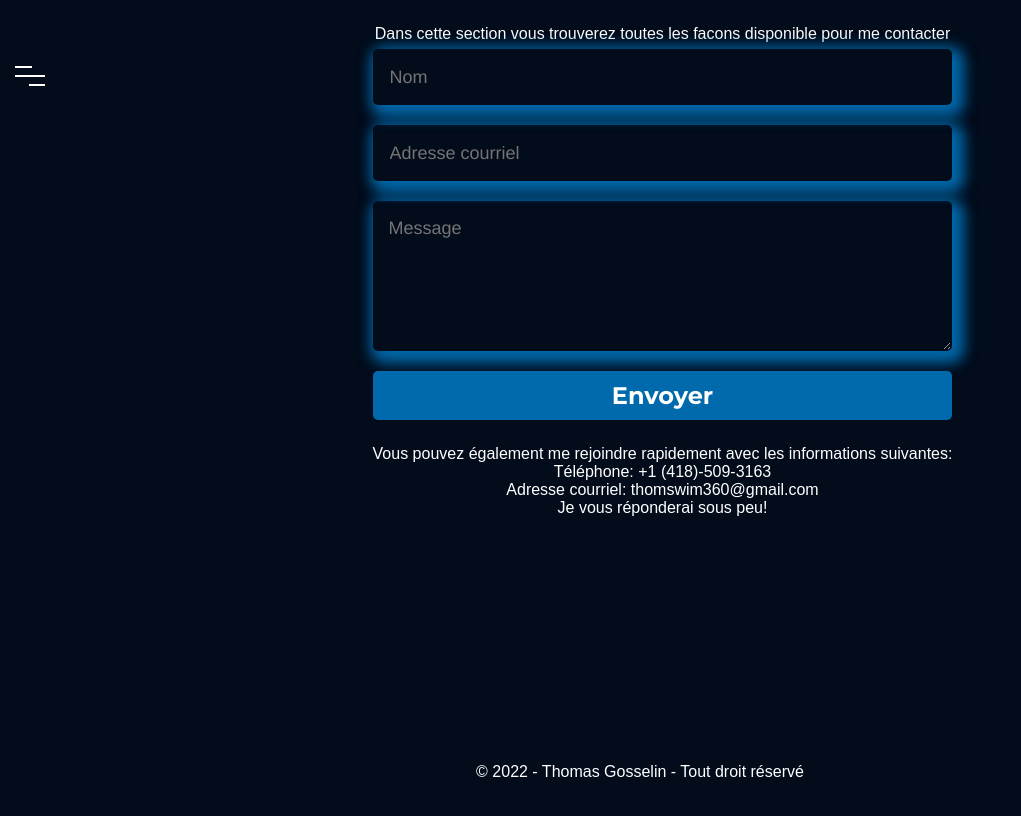
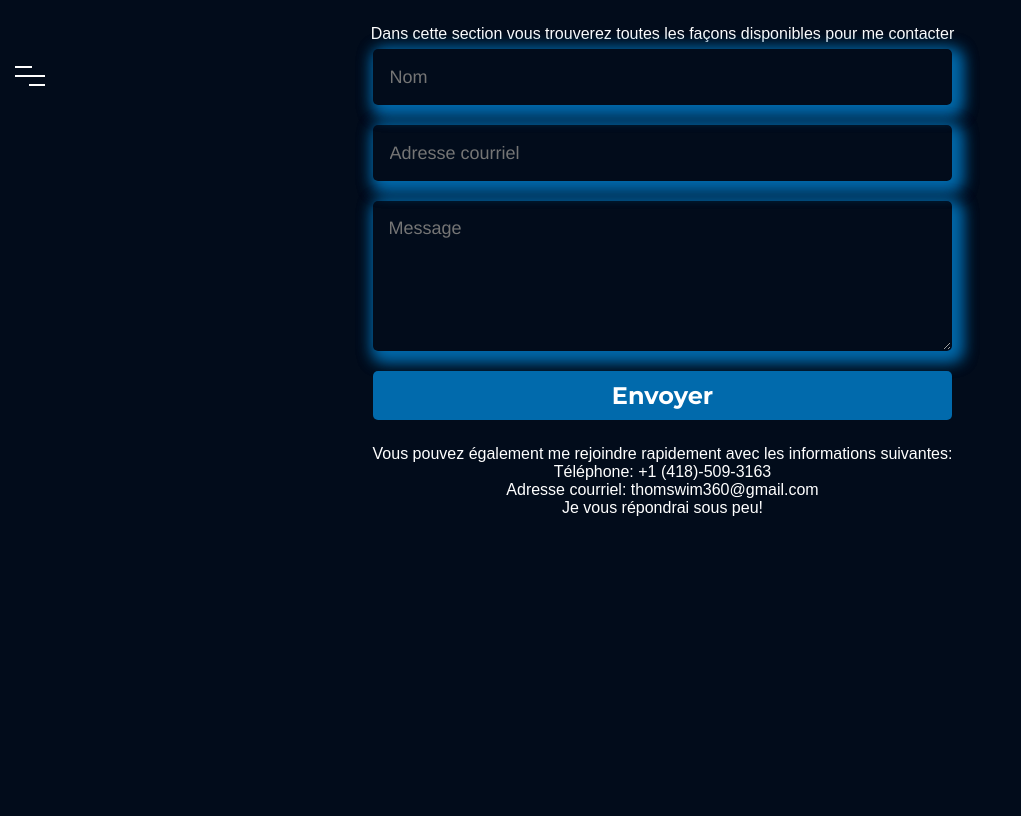
Before and after one commit to ThomGosselin/Portfolio, a plain HTML site: page contact.html in a window 1280 px wide. Shown: the whole page, without its empty margins (0-1021 px from the left). Drawn offline with nearby package versions, Linux system fonts and the light colour scheme.

Commit message:
Fixed french error in contact page

```diff
--- a/contact.html
+++ b/contact.html
@@ -35,7 +35,7 @@
         </div>
     </header>
     <main>
-        <div class="white">Dans cette section vous trouverez toutes les facons disponible pour me contacter </div>
+        <div class="white">Dans cette section vous trouverez toutes les façons disponibles pour me contacter </div>
         <section id="contact">
             <div class="contact-wrapper">
                 <form>
@@ -48,13 +48,10 @@
               <div class="white">Vous pouvez également me rejoindre rapidement avec les informations suivantes:</div>
               <div class="white">Téléphone: <a href="tel:+1-418-509-3163">+1 (418)-509-3163</a></div>
               <div class="white">Adresse courriel: <a href="mailto:thomswim360@gmail.com">thomswim360@gmail.com</a></div>
-              <div class="white">Je vous réponderai sous peu!</div>
+              <div class="white">Je vous répondrai sous peu!</div>
             </div>
 
           </section>
     </main>
-    <footer>
-        &copy; 2022 - Thomas Gosselin - Tout droit réservé
-    </footer>
 </body>
 </html>
```
